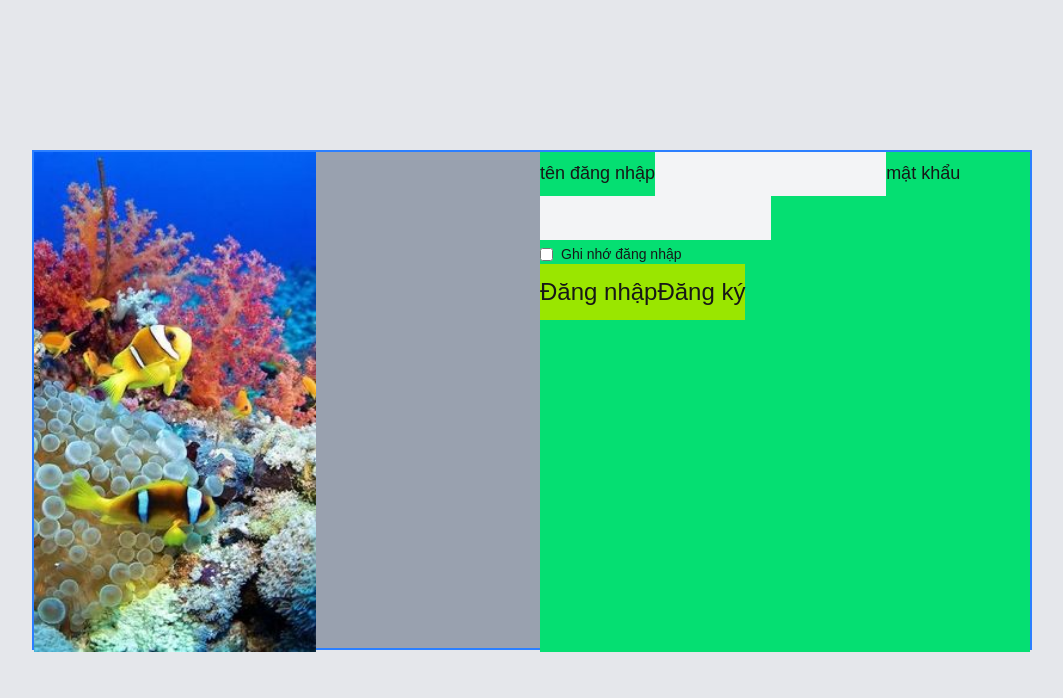
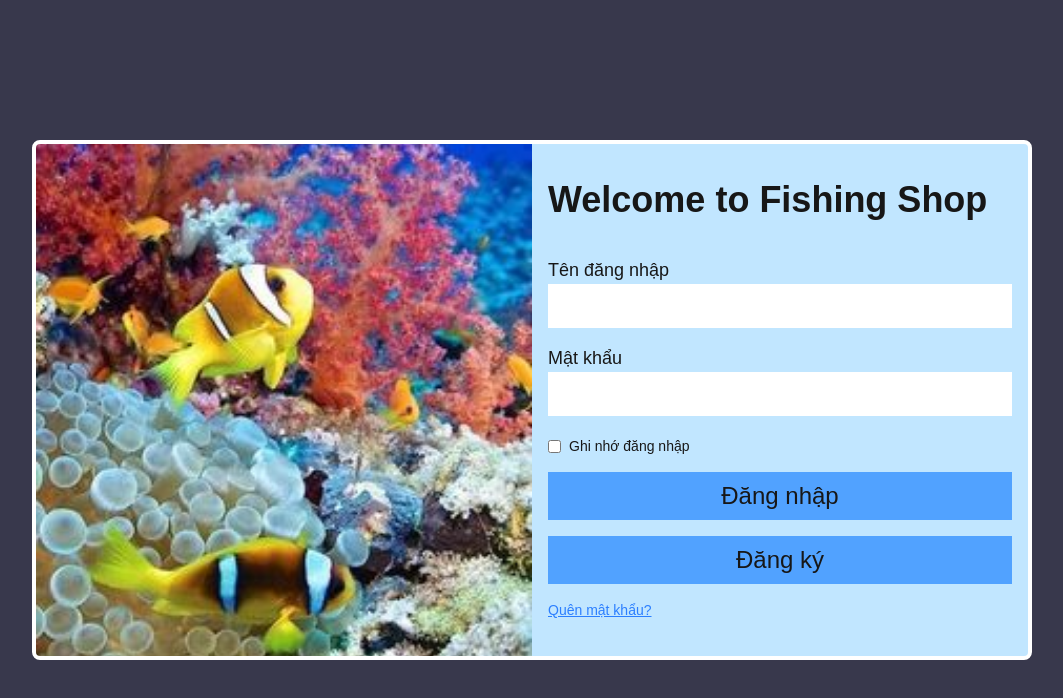
Before and after one commit to HoangLuong1112/Fishing-Shop-Website, a Next.js app: page /login in a window 1280 px wide. Shown: the top 698 px of the page, without its empty margins (108-1171 px from the left). Built offline with nearby package versions, Linux system fonts and the light colour scheme.

Commit message:
add register and forgot password

```diff
--- /dev/null
+++ b/app/(login)/create-new-account/page.tsx
@@ -0,0 +1,34 @@
+export default function CreateNewAccount() {
+    return (
+        <div className="bg-[#38384C] h-screen flex items-center justify-center">
+
+            <form className="w-200 h-auto m-4 border-4 border-white rounded-lg overflow-hidden">
+
+                <div className="bg-[#C1E6FF] flex flex-col gap-4 p-4">
+                    <p className="text-4xl font-bold py-5">Tạo tài khoản mới</p>
+                    <div>
+                        <label className="text-lg">Email</label>
+                        <input type="email" required className="text-lg bg-white h-11 w-full" />
+                    </div>
+                    <div>
+                        <label className="text-lg">Tên đăng nhập</label>
+                        <input required className="text-lg bg-white h-11 w-full" />
+                    </div>
+                    <div>
+                        <label className="text-lg">Mật khẩu</label>
+                        <input type="password" required className="text-lg bg-white h-11 w-full" />
+                    </div>
+
+                    <div>
+                        <p>Captcha</p>
+                    </div>
+
+                    <button className="h-12 text-2xl bg-blue-400 hover:bg-blue-500 transition">Đăng ký</button>
+
+                </div>
+
+            </form>
+
+        </div>
+    )
+}
--- /dev/null
+++ b/app/(login)/forgot-password/page.tsx
@@ -0,0 +1,34 @@
+export default function ForgotPassword() {
+    return (
+        <div className="bg-[#38384C] h-screen flex items-center justify-center">
+
+            <form className="w-200 h-auto m-4 border-4 border-white rounded-lg overflow-hidden">
+
+                <div className="bg-[#C1E6FF] flex flex-col gap-4 p-4">
+                    <p className="text-4xl font-bold py-5">Tạo tài khoản mới</p>
+                    <div>
+                        <label className="text-lg">Email</label>
+                        <input type="email" required className="text-lg bg-white h-11 w-full" />
+                    </div>
+                    <div>
+                        <label className="text-lg">Tên đăng nhập</label>
+                        <input required className="text-lg bg-white h-11 w-full" />
+                    </div>
+                    <div>
+                        <label className="text-lg">Mật khẩu</label>
+                        <input type="password" required className="text-lg bg-white h-11 w-full" />
+                    </div>
+
+                    <div>
+                        <p>Captcha</p>
+                    </div>
+
+                    <button className="h-12 text-2xl bg-blue-400 hover:bg-blue-500 transition">Đăng ký</button>
+
+                </div>
+
+            </form>
+
+        </div>
+    )
+}
--- /dev/null
+++ b/app/(login)/login/page.tsx
@@ -0,0 +1,48 @@
+import Image from "next/image"
+import Link from "next/link"
+
+export default function Login() {
+    return (
+        <div className="bg-[#38384C] h-screen flex items-center justify-center">
+
+            <form className="w-250 h-130 m-4 grid md:grid-cols-2 bg-white border-4 border-white rounded-lg overflow-hidden">
+                <div className="relative w-full h-full">
+                    <Image
+                        alt="login-picture"
+                        src="/image/fish.jpg"
+                        fill // Tự động tràn hết thẻ cha
+                        className="object-cover"
+                        sizes="(max-width: 1000px) 50vw, 500px" // Tối ưu hóa kích thước ảnh dựa trên kích thước màn hình (cho cái tt fill)
+                        loading="eager" //ưu tiên tải ảnh này trước khi hiển thị trang
+                    />
+                </div>
+
+                <div className="bg-[#C1E6FF] flex flex-col gap-4 p-4">
+                    <p className="text-4xl font-bold py-5">Welcome to Fishing Shop</p>
+
+                    <div>
+                        <label className="text-lg">Tên đăng nhập</label>
+                        <input className="text-lg bg-white h-11 w-full" />
+                    </div>
+                    <div>
+                        <label className="text-lg">Mật khẩu</label>
+                        <input type="password" className="text-lg bg-white h-11 w-full" />
+                    </div>
+                    <div className="flex items-center text-sm mt-1">
+                        <input type="checkbox" />
+                        <span className="ml-2">Ghi nhớ đăng nhập</span>
+                    </div>
+
+                    <button className="h-12 text-2xl bg-blue-400 hover:bg-blue-500 transition">Đăng nhập</button>
+                    <button className="h-12 text-2xl bg-blue-400 hover:bg-blue-500 transition">Đăng ký</button>
+
+                    <Link href="/forgot-password" className="text-sm text-blue-500 hover:text-blue-700 underline">
+                        Quên mật khẩu?
+                    </Link>
+                </div>
+
+            </form>
+
+        </div>
+    )
+}
--- a/app/login/page.tsx
+++ /dev/null
@@ -1,65 +0,0 @@
-import Image from "next/image"
-
-export default function Login() {
-    return (
-        <div className="bg-gray-200 h-screen flex items-center justify-center">
-
-            <div className="w-[1000px] h-[500px] m-4 grid grid-cols-2 gap-4 border-2 border-blue-500 bg-gray-400">
-
-                <Image alt="login-picture" src="/image/fish.jpg" width={400} height={300} className="w-fit h-[500px] object-cover" loading="eager"/>
-
-                <div className="bg-green-400">
-                    <label className="text-lg">tên đăng nhập</label>
-                    <input className="h-11 bg-gray-100 px-3 outline-none" />
-
-                    <label className="text-lg">mật khẩu</label>
-                    <input type="password" className="h-11 bg-gray-100 px-3 outline-none" />
-
-                    <div className="flex items-center text-sm mt-1">
-                        <input type="checkbox" />
-                        <span className="ml-2">Ghi nhớ đăng nhập</span>
-                    </div>
-
-                    <button className="h-14 bg-lime-400 text-2xl hover:bg-lime-500 transition">
-                        Đăng nhập
-                    </button>
-
-                    <button className="h-14 bg-lime-400 text-2xl hover:bg-lime-500 transition">
-                        Đăng ký
-                    </button>
-                </div>
-            </div>
-
-            {/* <div className="w-225 h-112.5 flex border-2 border-blue-500 bg-gray-400">
-
-                <div className="w-[35%] bg-red-500"></div>
-
-                <div className="w-[65%] flex items-center justify-center">
-                    <div className="w-[70%] flex flex-col gap-4">
-
-                        <label className="text-lg">tên đăng nhập</label>
-                        <input className="h-11 bg-gray-100 px-3 outline-none" />
-
-                        <label className="text-lg">mật khẩu</label>
-                        <input type="password" className="h-11 bg-gray-100 px-3 outline-none" />
-
-                        <div className="flex items-center text-sm mt-1">
-                        <input type="checkbox" />
-                        <span className="ml-2">Ghi nhớ đăng nhập</span>
-                        </div>
-
-                        <button className="h-14 bg-lime-400 text-2xl hover:bg-lime-500 transition">
-                            Đăng nhập
-                        </button>
-
-                        <button className="h-14 bg-lime-400 text-2xl hover:bg-lime-500 transition">
-                            Đăng ký
-                        </button>
-
-                    </div>
-                </div>
-
-            </div> */}
-        </div>
-    )
-}
```
